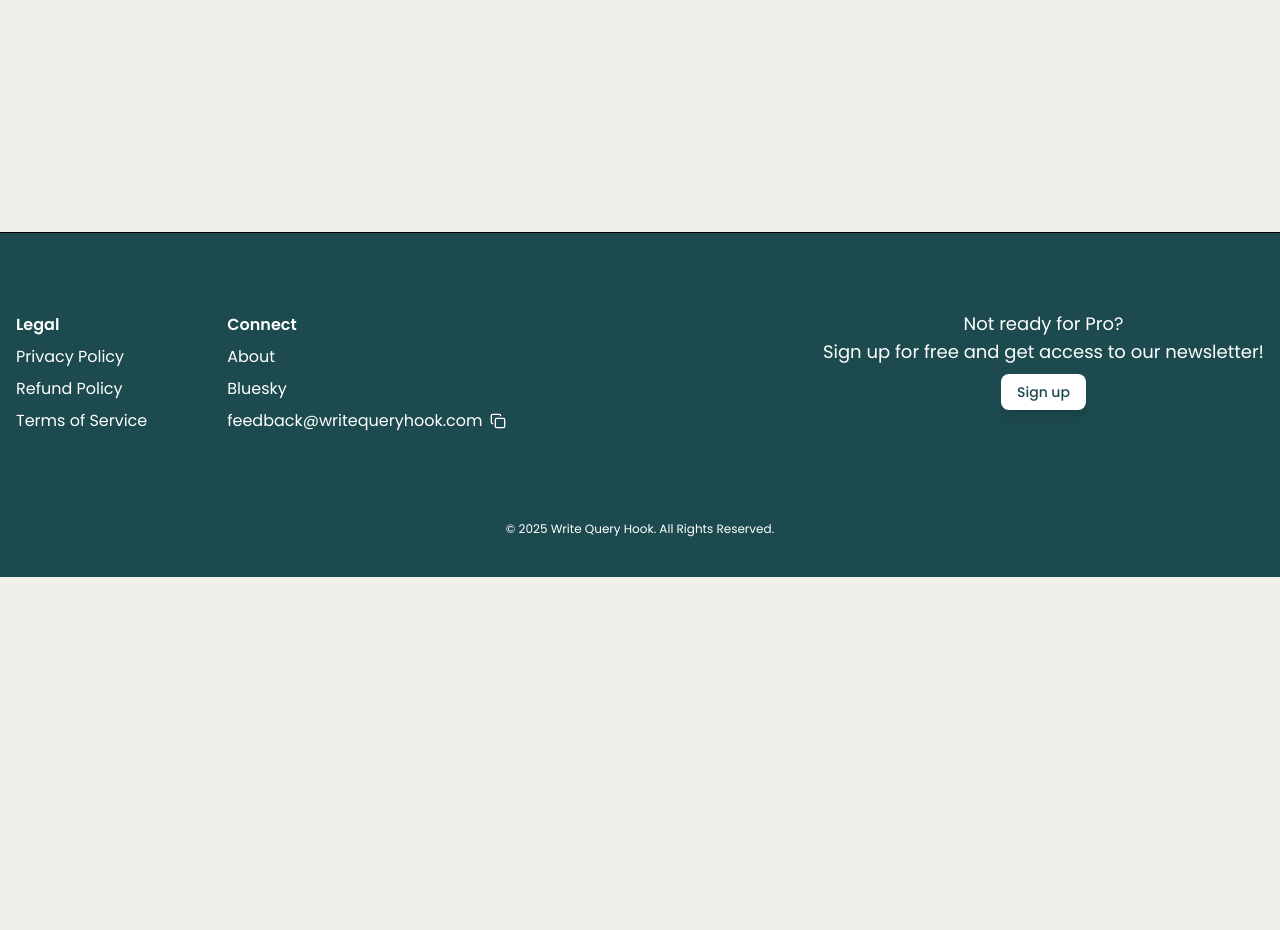
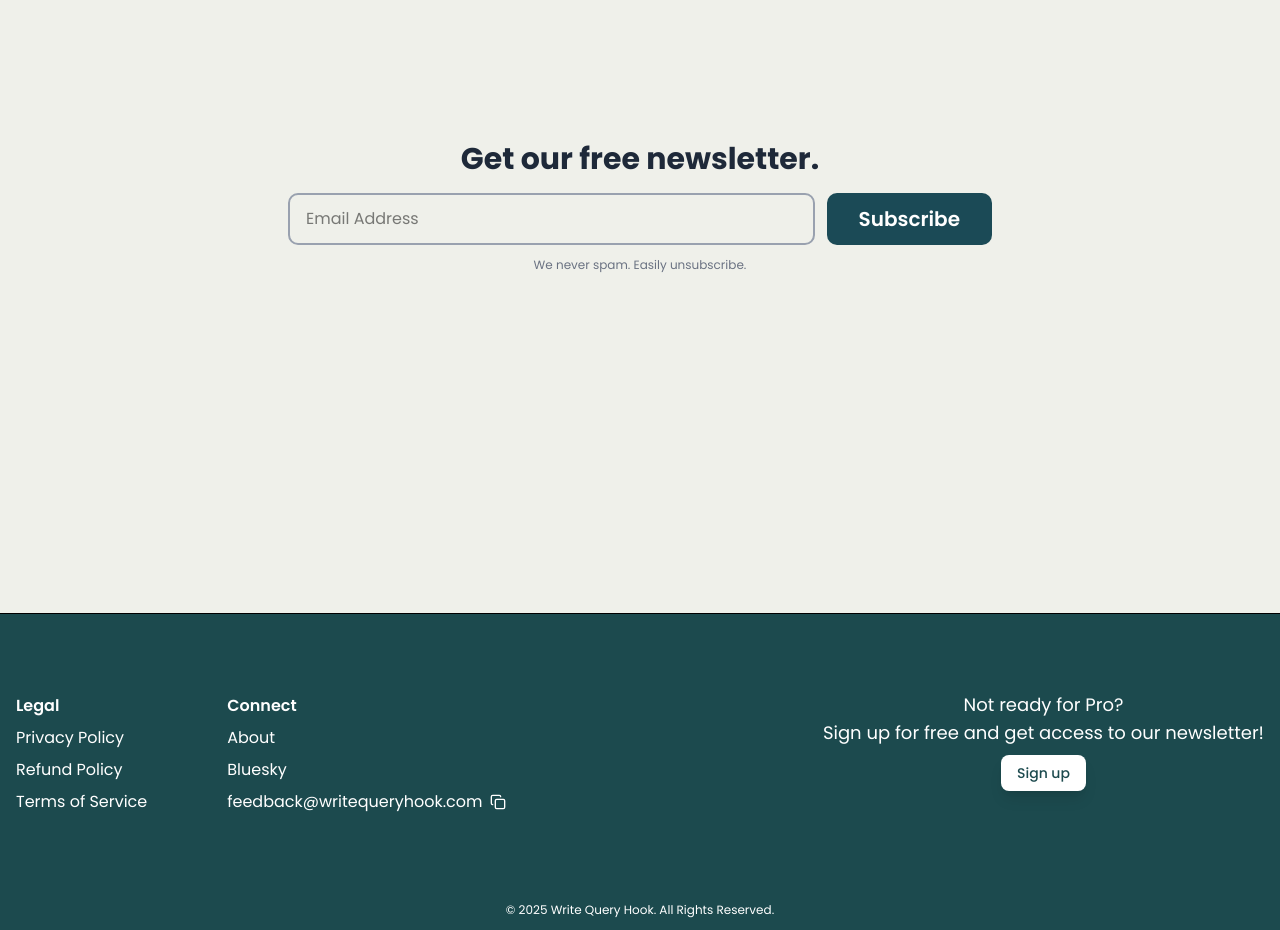
Before and after one commit to thefrankharvey/querybot_web_app, a Next.js app: page /subscription in a window 1280 px wide. Shown: the part 960-1890 px from the top of the page. Before the commit the page ends 1537 px from the top, so only its background shows below. Built offline with nearby package versions, Linux system fonts and the light colour scheme; no server answers; what @clerk/backend would draw is missing.

Commit message:
feat: add and style the kit email bar and add to the products page

```diff
--- /dev/null
+++ b/app/subscription/components/kit-email-bar.tsx
@@ -0,0 +1,33 @@
+const KitBar = () => {
+  return (
+    <div className="w-full max-w-3xl px-8 py-2">
+      <h3 className="text-3xl font-bold text-gray-800 mb-4 text-center">
+        Get our free newsletter.
+      </h3>
+      <form
+        action="https://app.kit.com/forms/7877029/subscriptions"
+        method="post"
+        className="flex flex-col sm:flex-row gap-3 items-center"
+      >
+        <input
+          type="email"
+          name="email_address"
+          placeholder="Email Address"
+          required
+          className="flex-1 w-full sm:w-auto px-4 py-3 border-2 border-gray-400 rounded-lg focus:outline-none focus:border-[#1b4a56] transition-colors"
+        />
+        <button
+          type="submit"
+          className="w-full sm:w-auto px-8 py-3 bg-[#1b4a56] text-white text-xl rounded-lg font-semibold hover:bg-[#153a44] transition-colors whitespace-nowrap"
+        >
+          Subscribe
+        </button>
+      </form>
+      <p className="text-xs text-gray-500 mt-3 text-center">
+        We never spam. Easily unsubscribe.
+      </p>
+    </div>
+  );
+};
+
+export default KitBar;
--- a/app/subscription/page.tsx
+++ b/app/subscription/page.tsx
@@ -10,6 +10,7 @@ import SubscriberOptions from "./components/subscriber-options";
 import { MONTHLY_SUB_PRICE_ID, YEARLY_SUB_PRICE_ID } from "../constants";
 import SubscriptionCard from "./components/subscription-card";
 import SubscriptionDetails from "./components/subscription-details";
+import KitBar from "./components/kit-email-bar";
 
 const Subscription = () => {
   const router = useRouter();
@@ -111,9 +112,13 @@ const Subscription = () => {
               handleSubscribe={handleSubscribe}
               isSubscribing={isSubscribing}
             />
+
           </div>
         </>
       )}
+      <div className="mt-48 pb-8 w-full flex justify-center">
+        <KitBar />
+      </div>
     </div>
   );
 };
```
